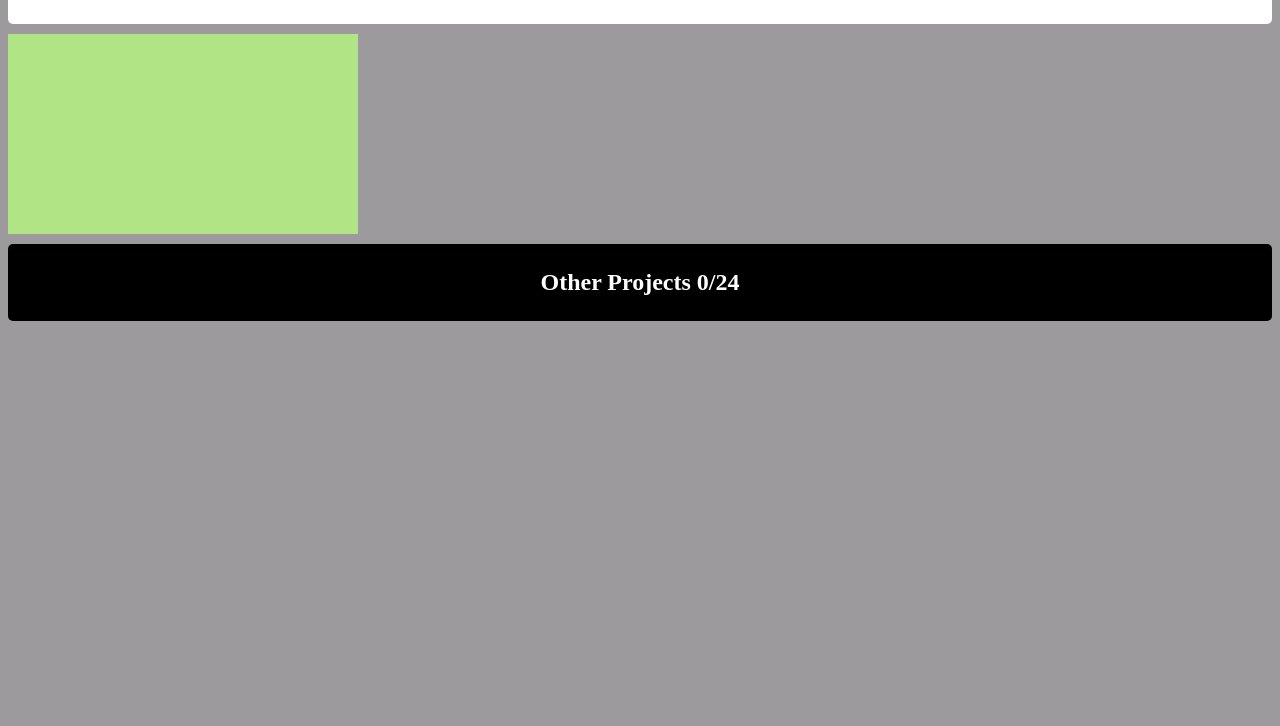
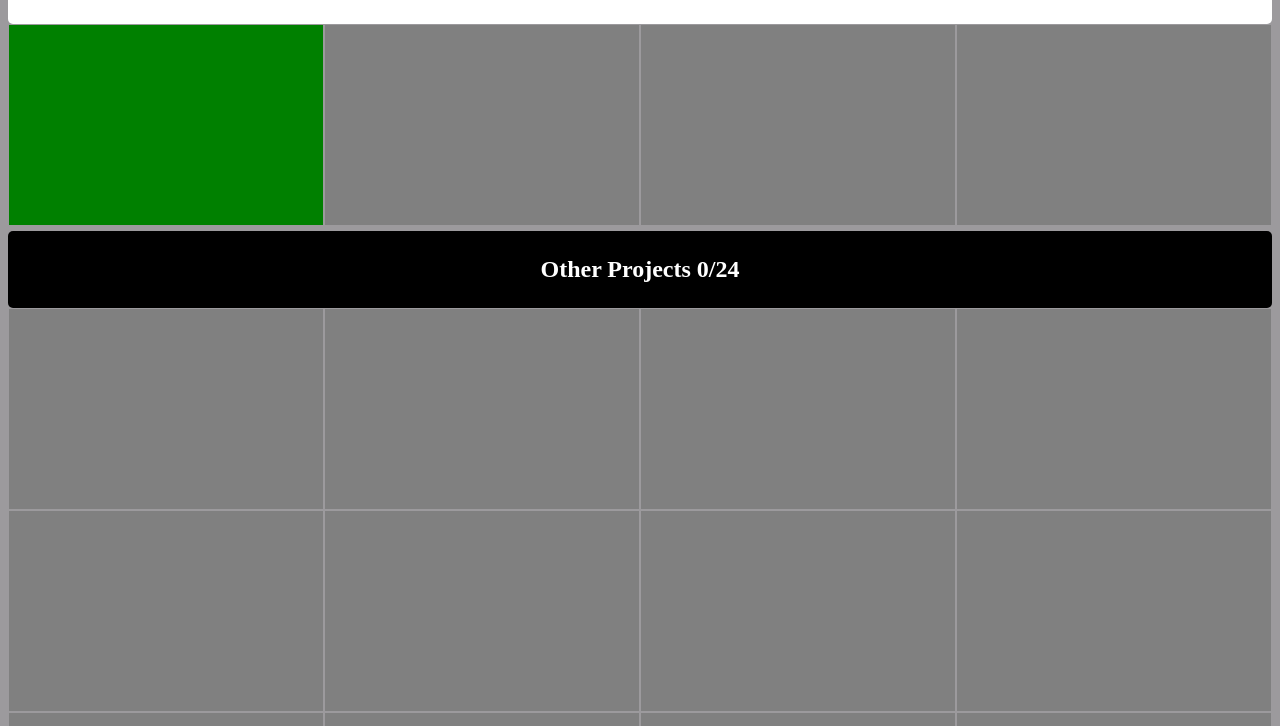
Before and after one commit to sammiedez/website, a plain HTML site: page index.html in a window 1280 px wide. Shown: the part 74-800 px from the top of the page. Drawn offline with Linux system fonts and the light colour scheme.

Commit message:
finally fixed the home screen, now just need to add image n stuff

```diff
--- a/index.html
+++ b/index.html
@@ -5,24 +5,49 @@
     <meta name="viewport" content="width=device-width, initial-scale=1.0">
     <title>Website Project</title>
     <link rel="stylesheet" href="style.css">
-
-<!--below is the welcome text to the home page-->
+<div id="party page">
+<!--below is the title bar-->
 <div id="titlebar" class="colored-box">
 <h1>Home</h1>
 </div>
 
 <div id="leader">
-    <a href="https://github.com/sammiedez/website"></a>
+    <div id="partyrow">
+      <div id="leader" class="leadcontainer"></div>
+      <div id="topcontainer1" class="partycontainer"></div>
+      <div id="topcontainer2" class="partycontainer"></div>
+      <div id="topcontainer3" class="partycontainer"></div>
     </div>
 
 <div id="stock">
     <h2>Other Projects  0/24</h2>
 </div>
 
+<div id="mainContainer">
+  <div id="topRow">
+    <div id="container1" class="container"></div>
+    <div id="container2" class="container"></div>
+    <div id="container3" class="container"></div>
+    <div id="container4" class="container"></div>
+  </div>
+  <div id="midRow">
+    <div id="container1" class="container"></div>
+    <div id="container2" class="container"></div>
+    <div id="container3" class="container"></div>
+    <div id="container4" class="container"></div>
+  </div>
+  <div id="bottomRow">
+    <div id="container1" class="container"></div>
+    <div id="container2" class="container"></div>
+    <div id="container3" class="container"></div>
+    <div id="container4" class="container"></div>
+  </div>
+
 <div id="infobox">
     <p>A website, the one you're currently on.</p>
 </div>
 
+</div>
 </head>
 <body>
 
--- a/style.css
+++ b/style.css
@@ -1,30 +1,42 @@
-#purplefact {
-    color:rgb(178, 128, 224);
-}
-
 #titlebar{
     background-color: white;
     padding:5px;
     border-radius: 5px;
     color: black;
+    margin-top: 5px;
     display: flex;
     align-items: center;
     justify-content: center;
 }
 
-#leader{
-    background-color: #b0e484;
-    width:350px;
-    height:200px;
-    margin-top:10px;
+#partyrow{
+display: flex;
+flex-direction: row;
 }
+#partyrow div{
+  display: flex;
+  flex-direction: row;
+}
+.leadcontainer{
+  width: 30vw;
+  height: 200px;
+  background-color: green;
+  margin: 1px;
+}
+.partycontainer{
+  width: 30vw;
+  height: 200px;
+  background-color: gray;
+  margin: 1px;
+}
+
 
 #stock{
     background-color: black;
     padding:5px;
     border-radius: 5px;
     color: white;
-    margin-top: 10px;
+    margin-top: 5px;
     display: flex;
     justify-content: center;
 }
@@ -34,13 +46,26 @@
     background-color: #dddbdc;
     padding: 10px;
     border-radius: 5px;
-    margin-top: 450px;
+    margin-top: 10px;
     display:flex;
     align-items: center;
     justify-content: center;
-
 }
 
+#mainContainer {
+    display: flex;
+    flex-direction: column;
+  }
+  #mainContainer div {
+    display: flex;
+    flex-direction: row;
+  }
+  .container {
+    width: 30vw;
+    height: 200px;
+    background-color: gray;
+    margin: 1px;
+  }
 
 
 body{
```
